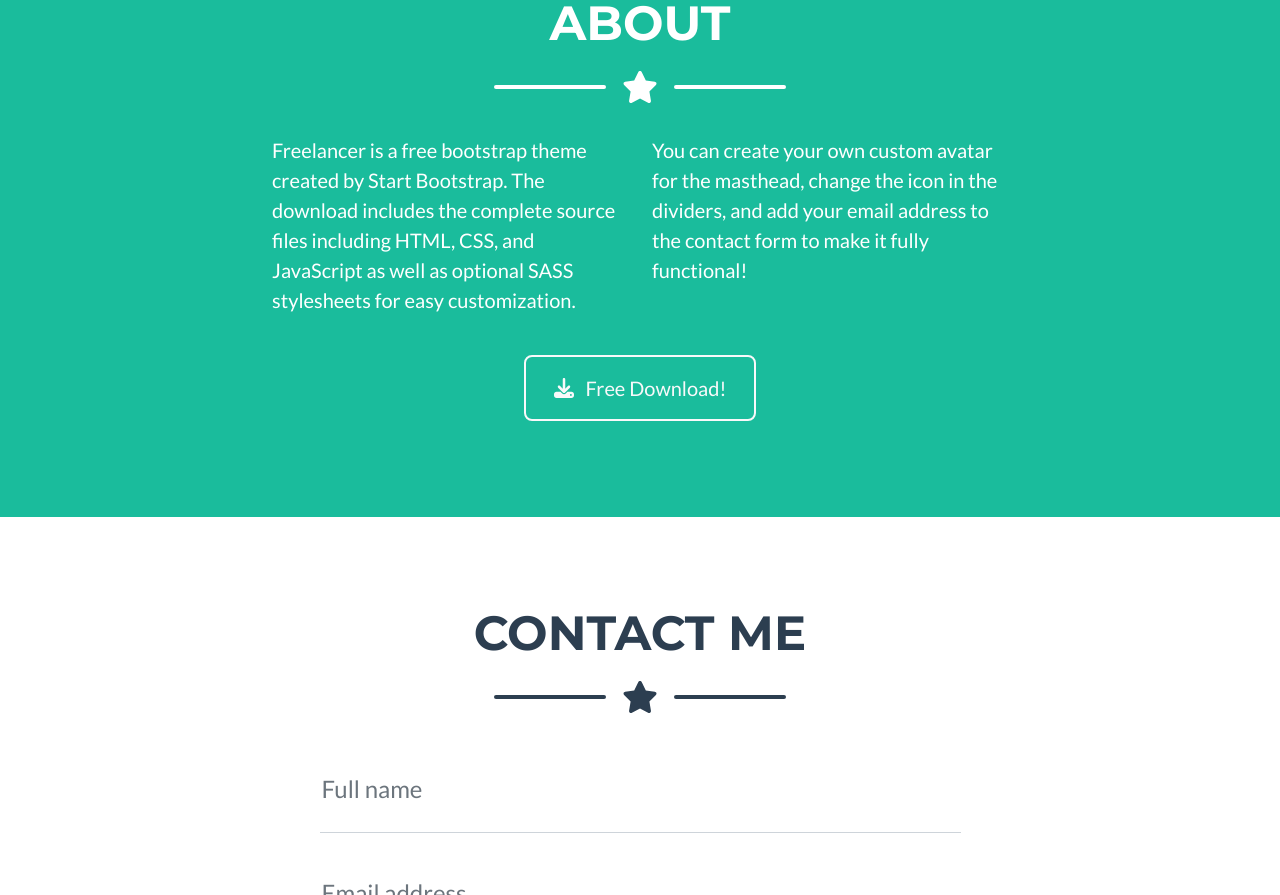
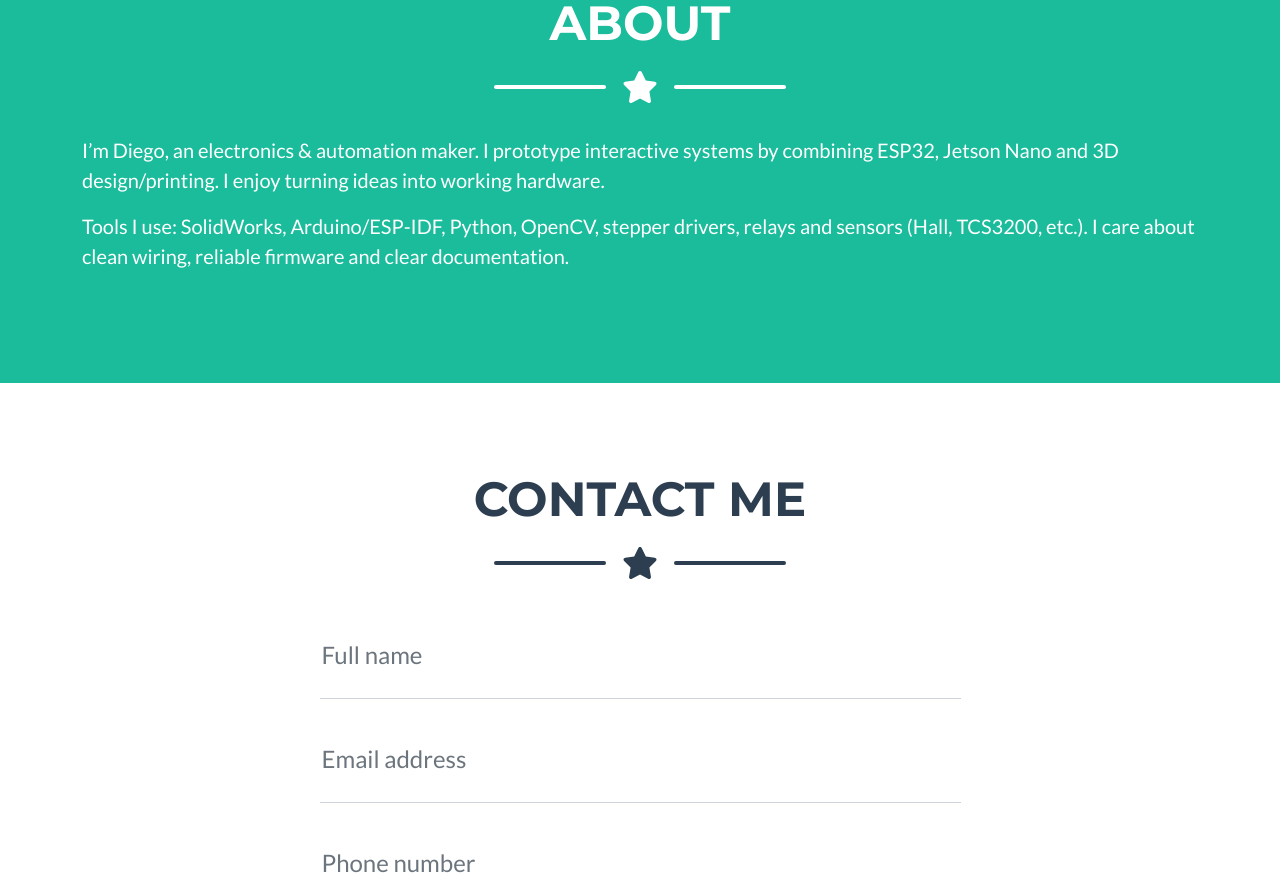
Before and after one commit to diegobergia03-italy/diegobergia03-italy.github.io, a website: page dist/index.html in a window 1280 px wide. Shown: the part 1798-2693 px from the top of the page. Drawn offline with nearby package versions, Linux system fonts and the light colour scheme.

Commit message:
Update index.html

```diff
--- a/dist/index.html
+++ b/dist/index.html
@@ -1,10 +1,10 @@
 <!DOCTYPE html>
 <html lang="en">
     <head>
-        <meta charset="utf-8" />
-        <meta name="viewport" content="width=device-width, initial-scale=1, shrink-to-fit=no" />
-        <meta name="description" content="" />
-        <meta name="author" content="" />
+       <title>Diego Bergia — Electronics & Automation Portfolio</title>
+<meta name="description" content="Projects combining ESP32, Jetson Nano, 3D design and practical automation. Prototypes, electronics, and interactive systems by Diego Bergia." />
+<meta name="author" content="Diego Bergia" />
+
         <title>Freelancer - Start Bootstrap Theme</title>
         <!-- Favicon-->
         <link rel="icon" type="image/x-icon" href="assets/favicon.ico" />
@@ -20,7 +20,7 @@
         <!-- Navigation-->
         <nav class="navbar navbar-expand-lg bg-secondary text-uppercase fixed-top" id="mainNav">
             <div class="container">
-                <a class="navbar-brand" href="#page-top">Start Bootstrap</a>
+              <a class="navbar-brand" href="#page-top">Diego Bergia</a>
                 <button class="navbar-toggler text-uppercase font-weight-bold bg-primary text-white rounded" type="button" data-bs-toggle="collapse" data-bs-target="#navbarResponsive" aria-controls="navbarResponsive" aria-expanded="false" aria-label="Toggle navigation">
                     Menu
                     <i class="fas fa-bars"></i>
@@ -136,16 +136,12 @@
                 </div>
                 <!-- About Section Content-->
                 <div class="row">
-                    <div class="col-lg-4 ms-auto"><p class="lead">Freelancer is a free bootstrap theme created by Start Bootstrap. The download includes the complete source files including HTML, CSS, and JavaScript as well as optional SASS stylesheets for easy customization.</p></div>
-                    <div class="col-lg-4 me-auto"><p class="lead">You can create your own custom avatar for the masthead, change the icon in the dividers, and add your email address to the contact form to make it fully functional!</p></div>
-                </div>
-                <!-- About Section Button-->
-                <div class="text-center mt-4">
-                    <a class="btn btn-xl btn-outline-light" href="https://startbootstrap.com/theme/freelancer/">
-                        <i class="fas fa-download me-2"></i>
-                        Free Download!
-                    </a>
-                </div>
+                   <p class="lead">
+  I’m Diego, an electronics & automation maker. I prototype interactive systems by combining <strong>ESP32</strong>, <strong>Jetson Nano</strong> and <strong>3D design/printing</strong>. I enjoy turning ideas into working hardware.
+</p>
+<p class="lead">
+  Tools I use: SolidWorks, Arduino/ESP-IDF, Python, OpenCV, stepper drivers, relays and sensors (Hall, TCS3200, etc.). I care about clean wiring, reliable firmware and clear documentation.
+</p>
             </div>
         </section>
         <!-- Contact Section-->
```
